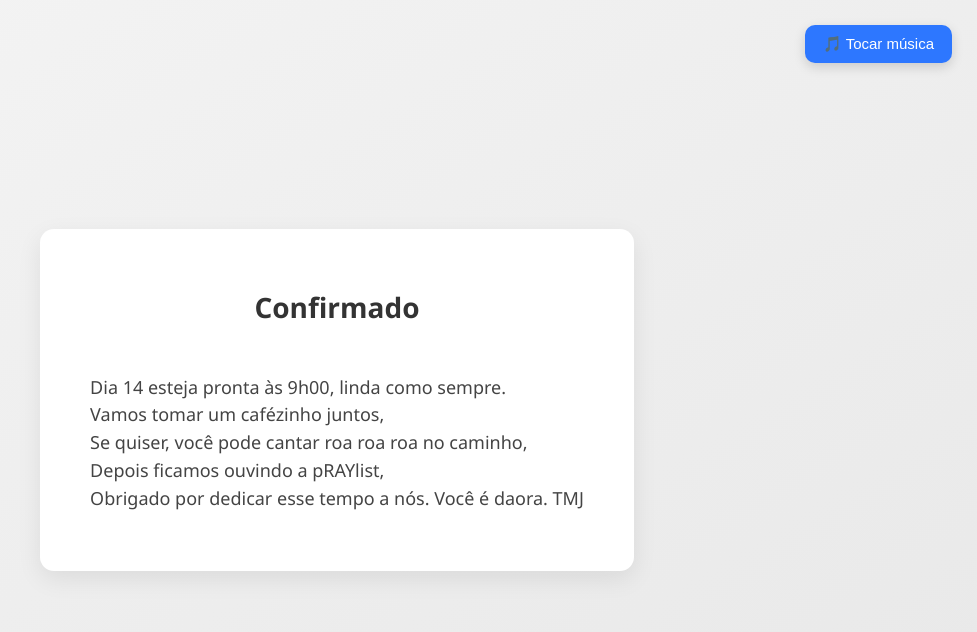
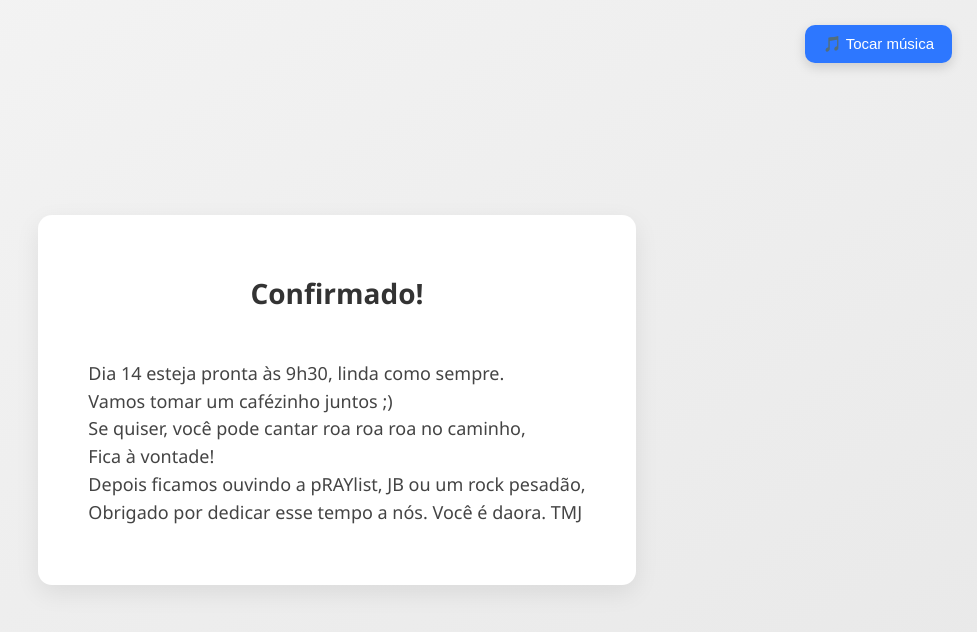
Before and after one commit to guibase/coffee-invitation, a plain HTML site: page yes.html in a window 1280 px wide. Shown: the whole page, without its empty margins (303-1280 px from the left). Drawn offline with Linux system fonts and the light colour scheme.

Commit message:
Update confirmation message and schedule details

```diff
--- a/yes.html
+++ b/yes.html
@@ -16,13 +16,14 @@
     </audio>
 
     <div class="card">
-        <h1>Confirmado</h1>
+        <h1>Confirmado!</h1>
 
         <p>
-Dia 14 esteja pronta às 9h00, linda como sempre.
-Vamos tomar um cafézinho juntos,
+Dia 14 esteja pronta às 9h30, linda como sempre.
+Vamos tomar um cafézinho juntos ;)
 Se quiser, você pode cantar roa roa roa no caminho,
-Depois ficamos ouvindo a pRAYlist,
+Fica à vontade!
+Depois ficamos ouvindo a pRAYlist, JB ou um rock pesadão,
 Obrigado por dedicar esse tempo a nós. Você é daora. TMJ
         </p>
     </div>
```
